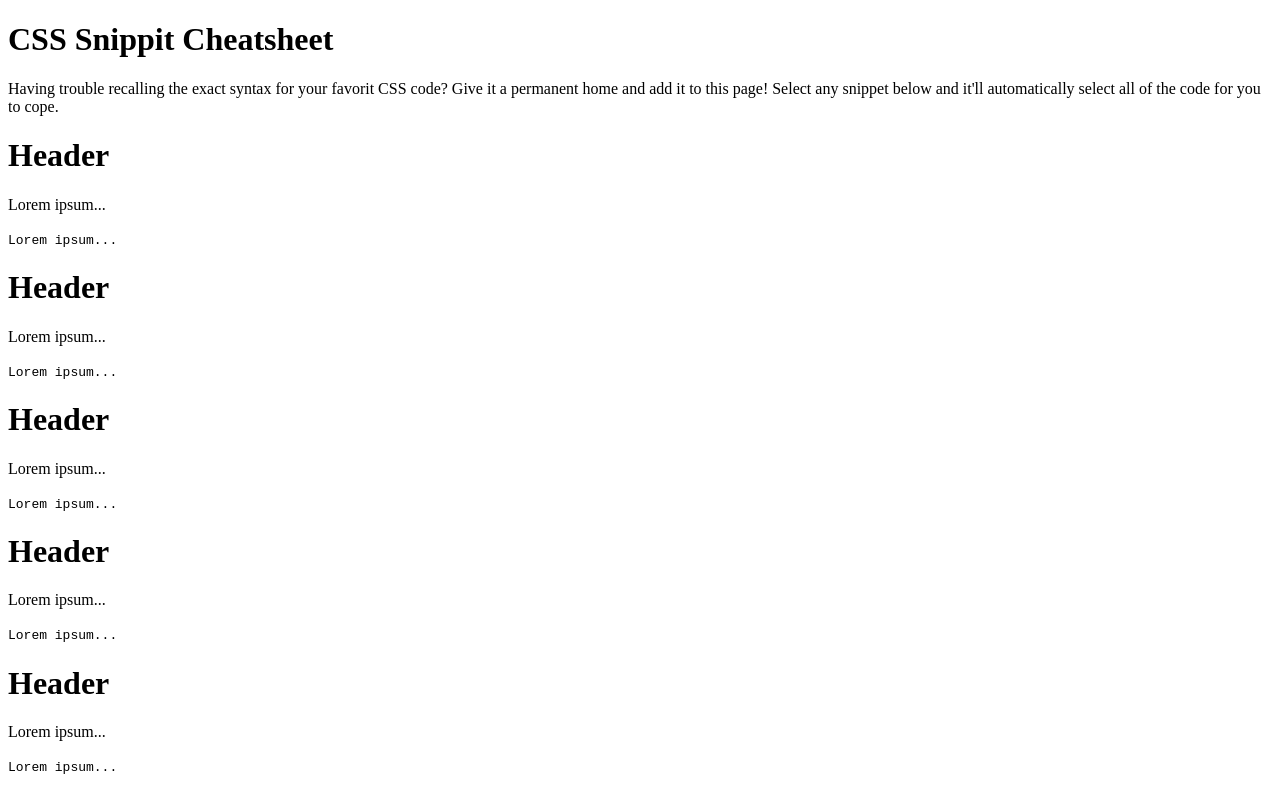
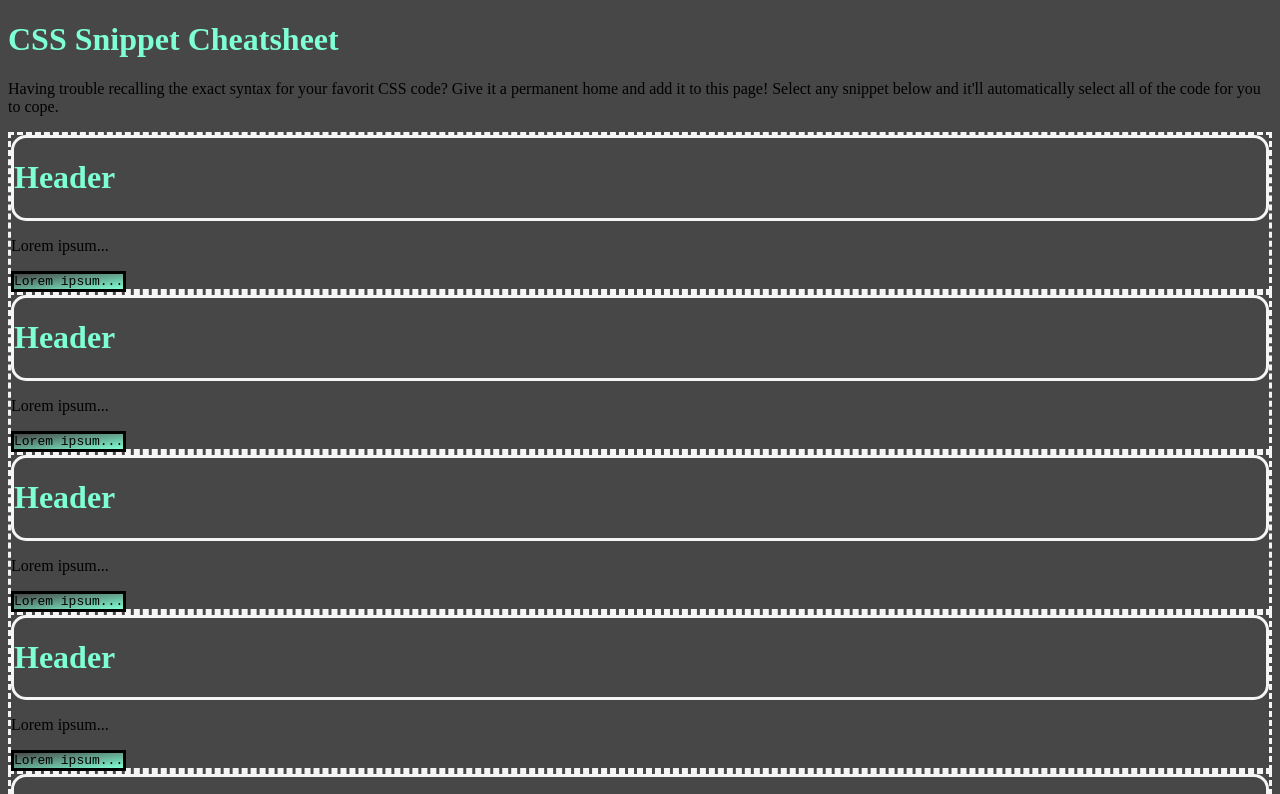
Before and after one commit to Ja1993en/Flex-box-layout, a plain HTML site: page index.html in a window 1280 px wide. Shown: the top 794 px of the page. Drawn offline with Linux system fonts and the light colour scheme.

Commit message:
color scheme

```diff
--- a/assets/main.css
+++ b/assets/main.css
@@ -0,0 +1,29 @@
+:root {
+    --light: aquamarine;
+    --dark: rgb(71, 71, 71);
+    --borders: whitesmoke;
+}
+body {
+    background-color: var(--dark);
+  }
+
+.card {
+    border-style: dashed;
+    border-color: var(--borders);
+}
+
+.card-header {
+    border-style: solid ;
+    border-radius: 15px;
+    border-color: var(--borders);
+}
+
+code {
+    border-style: solid ;
+    background-image: linear-gradient(to bottom right, var(--dark), var(--light));
+}
+
+h1 {
+    color: var(--light);
+
+}
--- a/index.html
+++ b/index.html
@@ -9,13 +9,13 @@
 </head>
 <body>
     <header>
-        <h1> CSS Snippit Cheatsheet</h1>
+        <h1> CSS Snippet Cheatsheet</h1>
         <p>Having trouble recalling the exact syntax for your favorit CSS code?
         Give it a permanent home and add it to this page! Select any snippet below and it'll automatically select all of the code for you to cope.</p>
     </header>
     <div class="flex-box">
         <div class="card">
-             <header class="card-title">
+             <header class="card-header">
                  <h1>Header</h1>
             </header>
 
@@ -28,7 +28,7 @@
         </div>
 
         <div class="card">
-             <header class="card-title">
+             <header class="card-header">
                  <h1>Header</h1>
             </header>
 
@@ -41,7 +41,7 @@
         </div>
 
         <div class="card">
-             <header class="card-title">
+             <header class="card-header">
                  <h1>Header</h1>
             </header>
 
@@ -54,7 +54,7 @@
         </div>
 
         <div class="card">
-             <header class="card-title">
+             <header class="card-header">
                  <h1>Header</h1>
             </header>
 
@@ -67,7 +67,7 @@
         </div>
 
         <div class="card">
-             <header class="card-title">
+             <header class="card-header">
                  <h1>Header</h1>
             </header>
 
@@ -80,7 +80,7 @@
         </div>
 
         <div class="card">
-             <header class="card-title">
+             <header class="card-header">
                  <h1>Header</h1>
             </header>
             <div class="w3-container">
```
